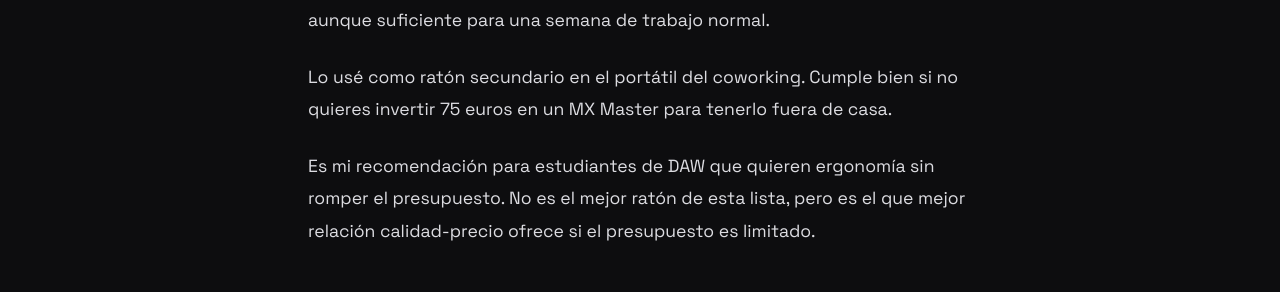
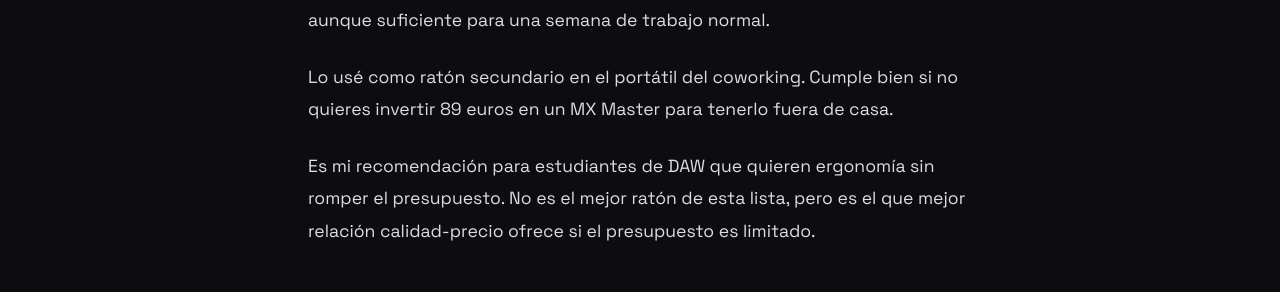
Before and after one commit to vibodigitalinfo-lab/codeandIA, a Jekyll site: the page built from articulos/listas/raton-ergonomico-programadores.md, in a window 1280 px wide and 1400 px high, scrolled down 5217 px. Shown: the part 194-486 px from the top of the window. Built offline with Jekyll 4.4.1, drawn with Linux system fonts in a browser that asks for light colours; some of the changed text lies outside the part shown.

Commit message:
fix: verificar precios Amazon en vivo y corregir cuerpo de artículos y ofertas
- MX Master 3S: 75€ -> 89€ (artículo ratón + drafts Navidad/BF)
- Logitech C920s: 59,99€/60€ -> 63,12€ (promociones + artículo webcam + draft Navidad)
- SIHOO Doro C300: 380€ -> 327€ (artículo silla)
- SIHOO M18: 199,99€ -> 179,99€ (promociones)
- Precios verificados hoy contra amazon.es (a-price-whole)

Co-Authored-By: Claude Code <noreply@anthropic.com>

```diff
--- a/articulos/listas/raton-ergonomico-programadores.md
+++ b/articulos/listas/raton-ergonomico-programadores.md
@@ -16,7 +16,7 @@ El diagnóstico fue claro: inflamación leve en el túnel carpiano. Nada grave,
 
 Desde entonces he probado cinco ratones ergonómicos. Algunos me cambiaron la forma de trabajar. Otros fueron un gasto innecesario. Aquí te cuento cuáles valen la pena y por qué, con precios reales en España.
 
-## Logitech MX Master 3S: El ratón que todo programador necesita (~75 euros)
+## Logitech MX Master 3S: El ratón que todo programador necesita (~89 euros)
 
 El MX Master 3S es el ratón que más veo en escritorios de programadores. Y con razón.
 
@@ -30,7 +30,7 @@ La conexión multi-dispositivo es otra ventaja real. Cambio entre el portátil d
 
 La batería dura hasta 70 días con una carga completa. Yo lo cargo una vez al mes por costumbre, pero no es necesario.
 
-Lo que no me gusta: es grande. Si tienes las manos muy pequeñas, se siente pesado al principio. Y los 75 euros son una inversión seria para un ratón.
+Lo que no me gusta: es grande. Si tienes las manos muy pequeñas, se siente pesado al principio. Y los 89 euros son una inversión seria para un ratón.
 
 Pero si programamos 8 horas al día, el MX Master se paga solo en comodidad y productividad. Es mi ratón principal desde hace año y medio y no pienso cambiarlo.
 
@@ -88,7 +88,7 @@ Lo que me gustó: el peso es ajustable. Tiene pesas internas que puedes quitar s
 
 Lo que no me gusta: no tiene Logi Options+. La personalización de botones es más básica que en los Logitech. Y la batería dura menos que en el MX Master, aunque suficiente para una semana de trabajo normal.
 
-Lo usé como ratón secundario en el portátil del coworking. Cumple bien si no quieres invertir 75 euros en un MX Master para tenerlo fuera de casa.
+Lo usé como ratón secundario en el portátil del coworking. Cumple bien si no quieres invertir 89 euros en un MX Master para tenerlo fuera de casa.
 
 Es mi recomendación para estudiantes de DAW que quieren ergonomía sin romper el presupuesto. No es el mejor ratón de esta lista, pero es el que mejor relación calidad-precio ofrece si el presupuesto es limitado.
 
@@ -102,7 +102,7 @@ El Logitech MX Vertical es mi ratón de oficina. Lo uso 8 horas al día y el dol
 
 El ERGO M575 quedó como alternativa para sesiones de escritorio pequeño. Y el Keychron M6 es mi backup en el coworking.
 
-¿Necesitas 75 euros para programar sin dolor? No. El Logitech Lift a 65 euros o el ERGO M575 a 50 euros cubren la necesidad básica. Pero si programamos 8 horas al día, la diferencia entre un ratón de oficina barato y un MX Master se nota en cada sesion.
+¿Necesitas 89 euros para programar sin dolor? No. El Logitech Lift a 65 euros o el ERGO M575 a 50 euros cubren la necesidad básica. Pero si programamos 8 horas al día, la diferencia entre un ratón de oficina barato y un MX Master se nota en cada sesión.
 
 Lo que sí importa: un ángulo que mantenga la muñeca neutra (vertical o ergonómico), botones programables para mapear atajos del IDE y un peso que no fatigue el brazo después de horas.
 
```
Also changed, not shown: articulos/_entrada/mejores-ofertas-black-friday-programadores-2026/borrador.md (+1 -1 lines), articulos/_entrada/regalos-programadores-navidad-2026/borrador.md (+4 -4 lines), articulos/listas/silla-ergonomica-barata-programar.md (+3 -3 lines), articulos/listas/webcam-programar-streaming.md (+4 -4 lines), promociones.md (+2 -2 lines).
